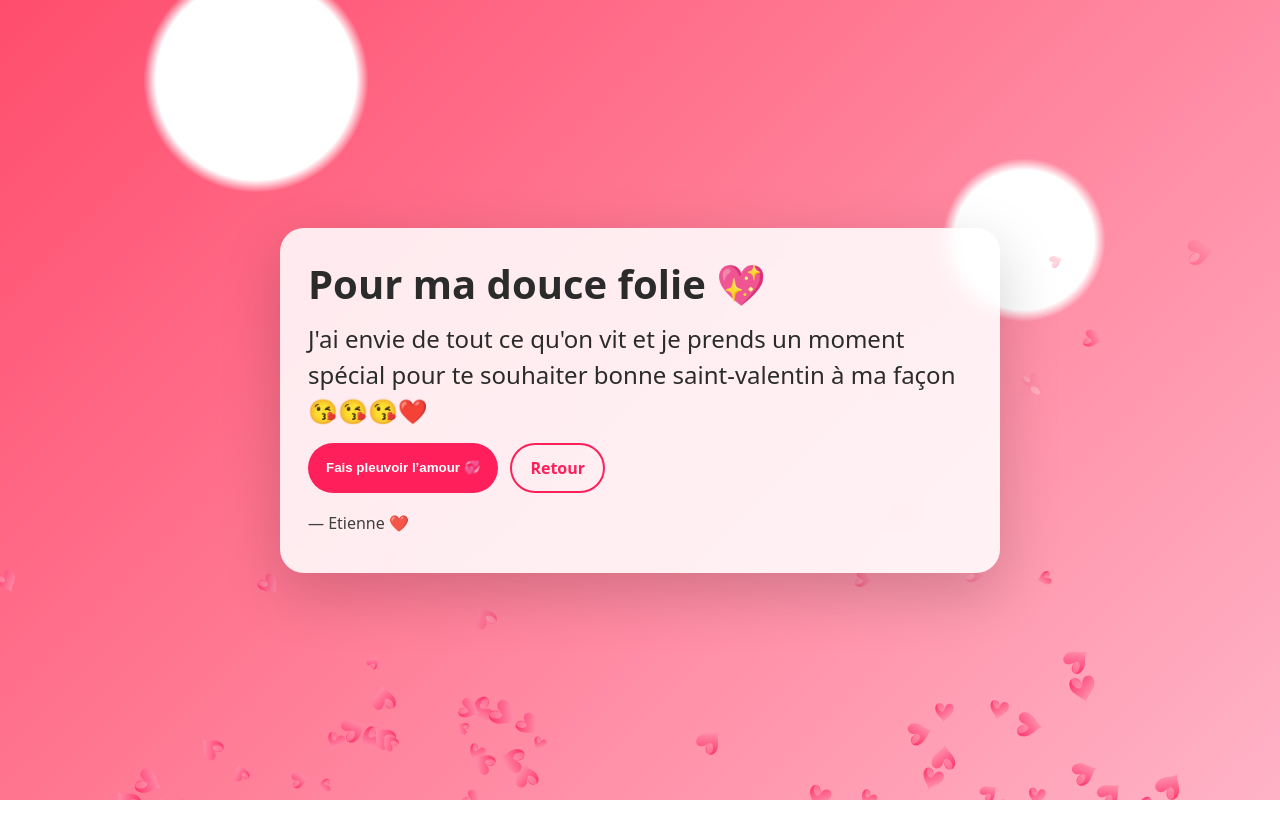
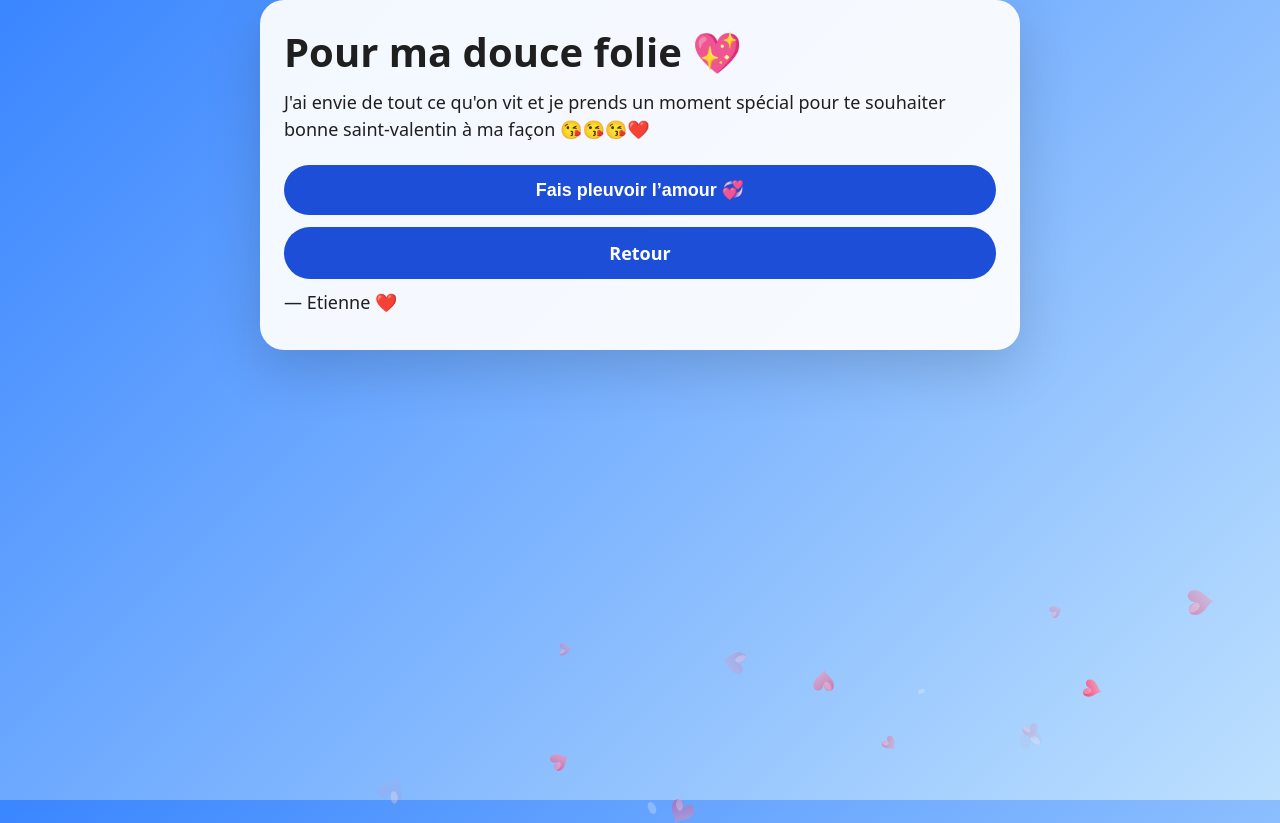
Before and after one commit to Titis69-ai/saint-valentin, a plain HTML site: page message.html in a window 1280 px wide. Shown: the top 823 px of the page. Before the commit the page ends 800 px from the top, so only its background shows below. Drawn offline with Linux system fonts and the light colour scheme.

Commit message:
Refactor CSS styles and update color variables
Updated CSS variables for background, card, text, and button colors. Modified layout and styling for various elements including cards and buttons.

```diff
--- a/style.css
+++ b/style.css
@@ -1,68 +1,71 @@
 :root{
-  --bg1:#ff4d6d;
-  --bg2:#ffb3c6;
-  --card:#ffffffdd;
-  --text:#2b2b2b;
-  --btn:#ff1f5a;
+  --bg1:#3a86ff;
+  --bg2:#bde0fe;
+  --card:#ffffffee;
+  --text:#1f1f1f;
+  --btn:#1d4ed8;
 }
 
-*{ box-sizing:border-box; }
+*{ box-sizing:border-box; -webkit-tap-highlight-color: transparent; }
 html,body{ height:100%; margin:0; font-family: system-ui, -apple-system, Segoe UI, Roboto, Arial, sans-serif; }
 
 .bg{
-  background:
-    radial-gradient(circle at 20% 10%, #fff 0 8%, transparent 9%),
-    radial-gradient(circle at 80% 30%, #fff 0 6%, transparent 7%),
-    linear-gradient(135deg, var(--bg1), var(--bg2));
+  background: linear-gradient(135deg, var(--bg1), var(--bg2));
   display:grid;
   place-items:center;
   overflow:hidden;
 }
 
 .card{
-  width:min(720px, 92vw);
-  padding:28px;
+  width:min(760px, 94vw);
+  padding:24px;
   border-radius:24px;
   background:var(--card);
   color:var(--text);
-  box-shadow: 0 20px 60px rgba(0,0,0,.18);
-  backdrop-filter: blur(8px);
+  box-shadow: 0 18px 55px rgba(0,0,0,.16);
+  position: relative;
+  z-index: 1;
 }
 
-h1{ margin:0 0 10px; font-size: clamp(26px, 4vw, 40px); }
+h1{ margin: 0 0 10px; font-size: clamp(26px, 5vw, 40px); }
 p{ margin:10px 0; line-height:1.5; font-size: 18px; }
-.big{ font-size: clamp(18px, 2.3vw, 24px); }
 
-.row{ display:flex; gap:12px; flex-wrap:wrap; margin-top:14px; }
 .btn{
-  display:inline-block;
+  display:inline-flex;
+  align-items:center;
+  justify-content:center;
+  width: 100%;
   border:none;
-  padding:12px 18px;
+  padding:14px 18px;
   border-radius:999px;
   background:var(--btn);
   color:white;
-  font-weight:700;
+  font-weight:800;
+  font-size: 18px;
   cursor:pointer;
   text-decoration:none;
-  transform: translateY(0);
-  transition: transform .12s ease, filter .12s ease;
-}
-.btn:hover{ transform: translateY(-2px); filter: brightness(1.05); }
-.btn:active{ transform: translateY(1px); }
-
-.btn.ghost{
-  background: transparent;
-  color: var(--btn);
-  border: 2px solid var(--btn);
+  margin-top:12px;
 }
 
-.hint{ opacity:.8; font-size:14px; margin-top:18px; }
-.signature{ margin-top:18px; font-size:16px; opacity:.9; }
+.stack{ display:grid; gap:12px; margin-top: 14px; }
 
-#hearts{
+.progress{
+  height: 8px;
+  border-radius: 999px;
+  background: rgba(0,0,0,.1);
+  overflow:hidden;
+  margin: 12px 0;
+}
+.progress > div{
+  height:100%;
+  width:0%;
+  background: var(--btn);
+  transition: width .25s ease;
+}
+
+#fx{
   position: fixed;
   inset: 0;
   z-index: 0;
   pointer-events: none;
 }
-.card{ position: relative; z-index: 1; }
```
